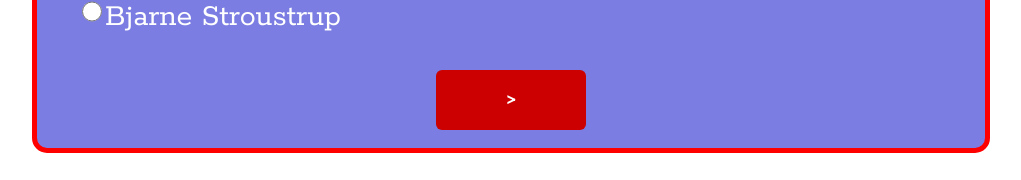
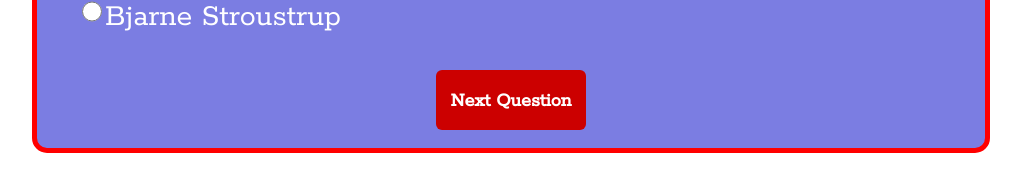
Before and after one commit to adityakalambe01/SimpleQuizApp, a plain HTML site: page index.html in a window 1280 px wide. Shown: the part 463-643 px from the top of the page, without its empty margins (129-1150 px from the left). Drawn offline with nearby package versions, Linux system fonts and the light colour scheme.

Commit message:
final commit

```diff
--- a/index.html
+++ b/index.html
@@ -14,7 +14,7 @@
         <ul class="choiceList"></ul>
         <div class="quizMessage"></div>
         <div class="result"></div>
-        <div class="nextButton"> > </div>
+        <div class="nextButton"> Next Question </div>
         <br>
     </div>
 
```
